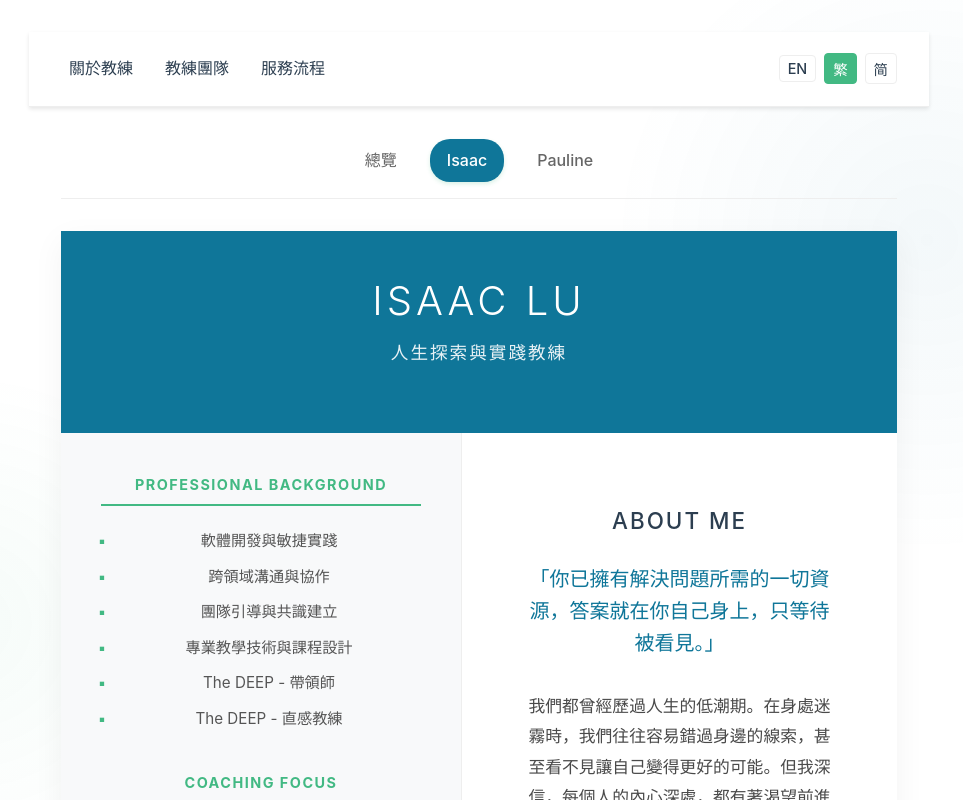
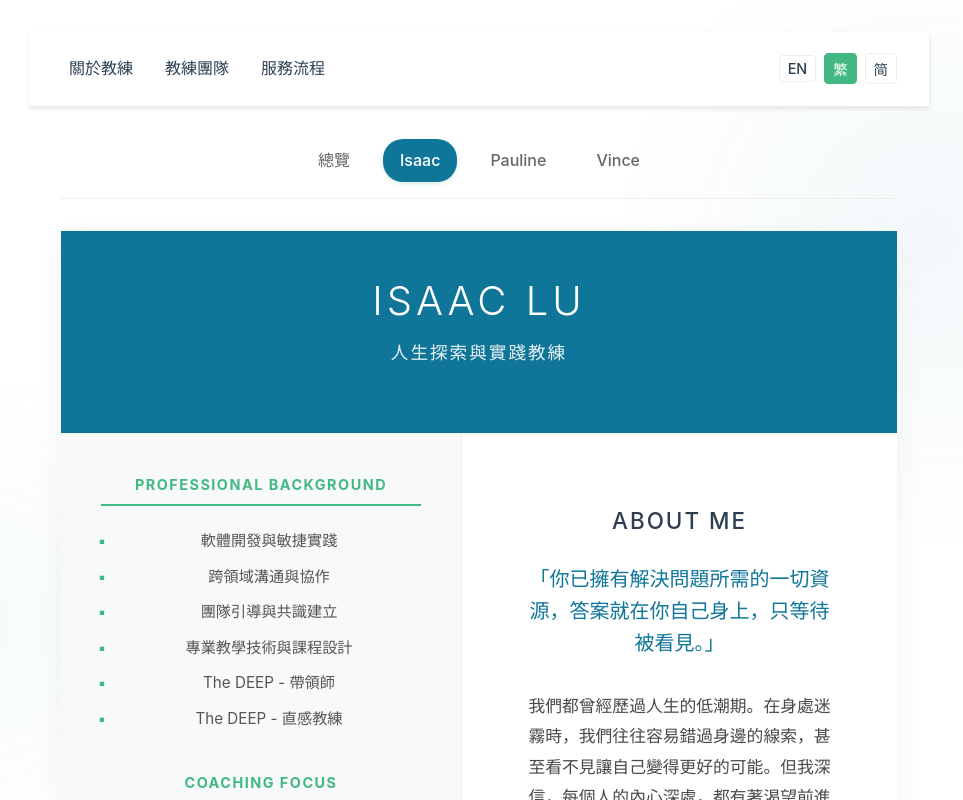
Before and after one commit to Coach-Isaac/Coach-Isaac.github.io, a Vue app: page /coaches/isaac in a window 1280 px wide. Shown: the top 800 px of the page, without its empty margins (161-1124 px from the left). Built offline with nearby package versions, Linux system fonts and the light colour scheme.

Commit message:
Add Vince to Coach Tab Navigation

```diff
--- a/src/components/CoachTabNav.vue
+++ b/src/components/CoachTabNav.vue
@@ -35,6 +35,13 @@ const isActive = (path) => {
     >
       Pauline
     </RouterLink>
+    <RouterLink
+      to="/coaches/vince"
+      class="tab-item"
+      :class="{ active: isActive('/coaches/vince') }"
+    >
+      Vince
+    </RouterLink>
   </nav>
 </template>
 
```
